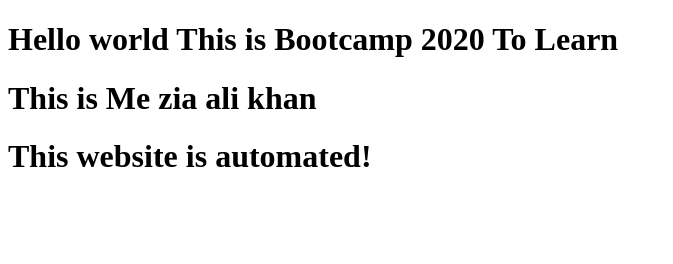
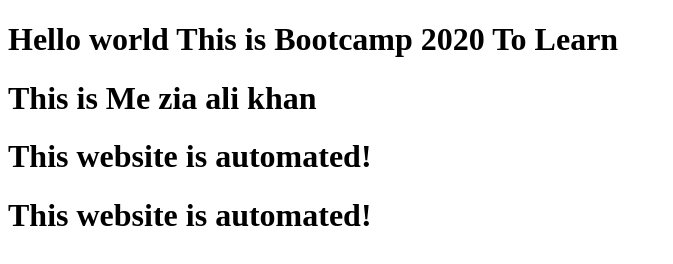
Before and after one commit to ziaalikhan/BootCamp2020, a plain HTML site: page index.html in a window 1280 px wide. Shown: the whole page, without its empty margins (0-673 px from the left). Drawn offline with Linux system fonts and the light colour scheme.

Commit message:
update deploy

```diff
--- a/index.html
+++ b/index.html
@@ -10,5 +10,6 @@
     <h1>Hello world This is Bootcamp 2020 To Learn</h1>
     <h1>This is Me zia ali khan</h1>
     <h1>This website is automated!</h1>
+    <h1>This website is automated!</h1>
   </body>
 </html>
```
